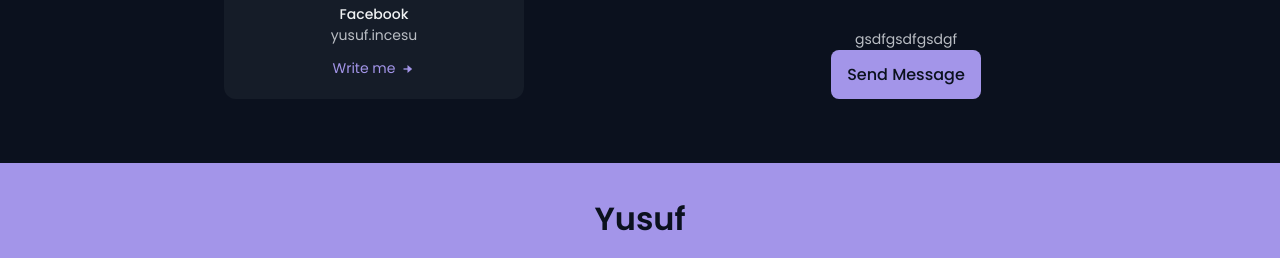
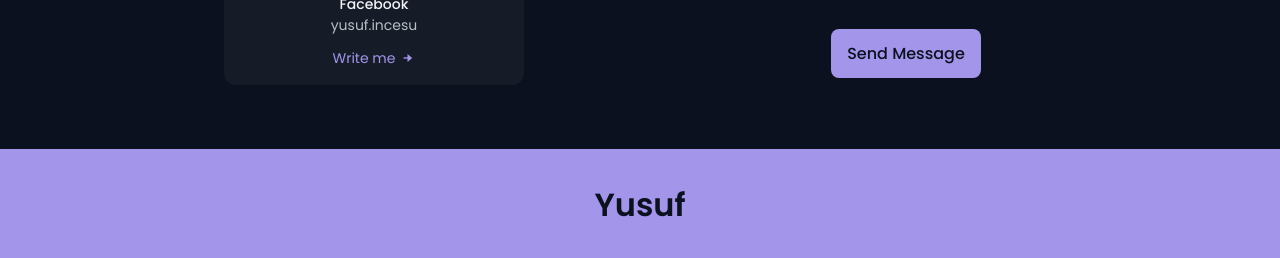
Before and after one commit to yusufinc/web-sitem, a plain HTML site: page index.html in a window 1280 px wide. Shown: the part 5221-5479 px from the top of the page. Drawn offline with nearby package versions, Linux system fonts and the light colour scheme.

Commit message:
remove contact-info

```diff
--- a/index.html
+++ b/index.html
@@ -725,9 +725,7 @@
               </div>
 
               <div class="button-wrapper">
-                <p class="contact__message" id="contact-message">
-                  gsdfgsdfgsdgf
-                </p>
+                <p class="contact__message" id="contact-message"></p>
                 <button type="submit" class="button">Send Message</button>
               </div>
             </form>
```
